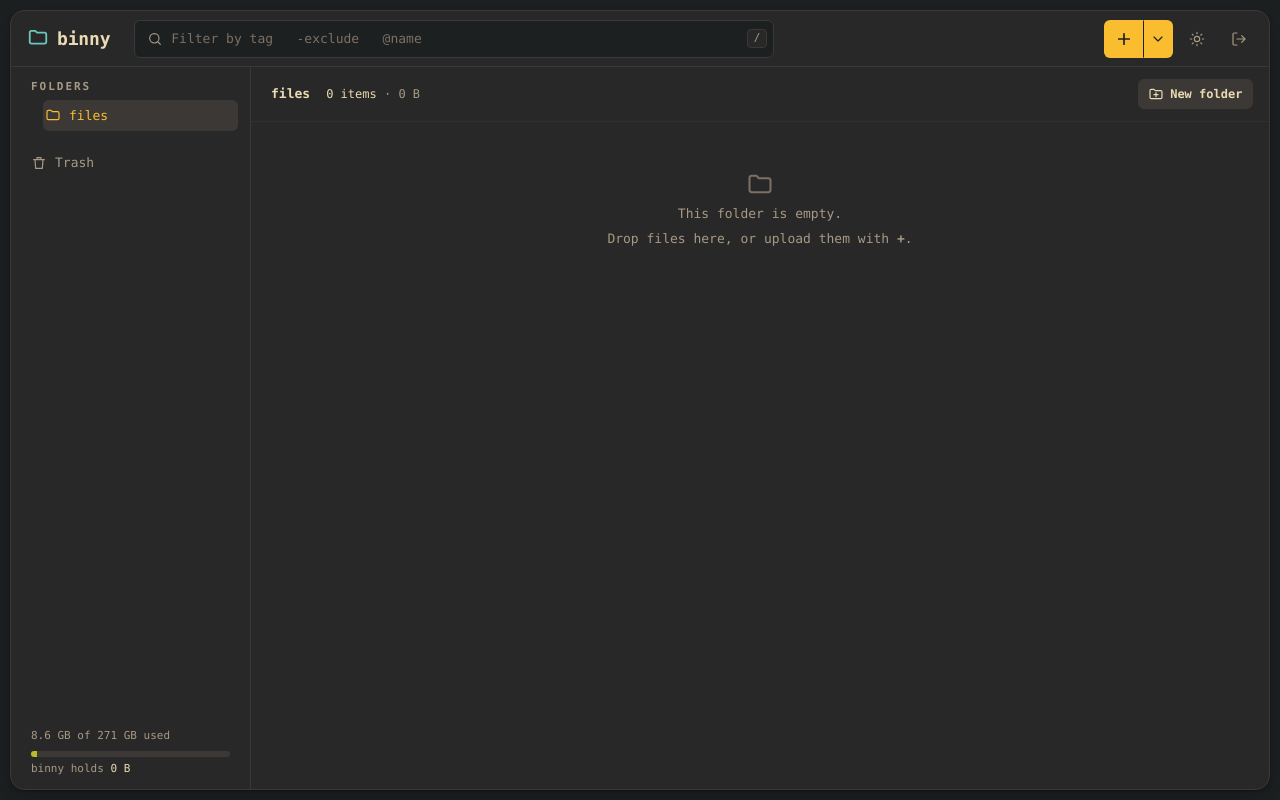
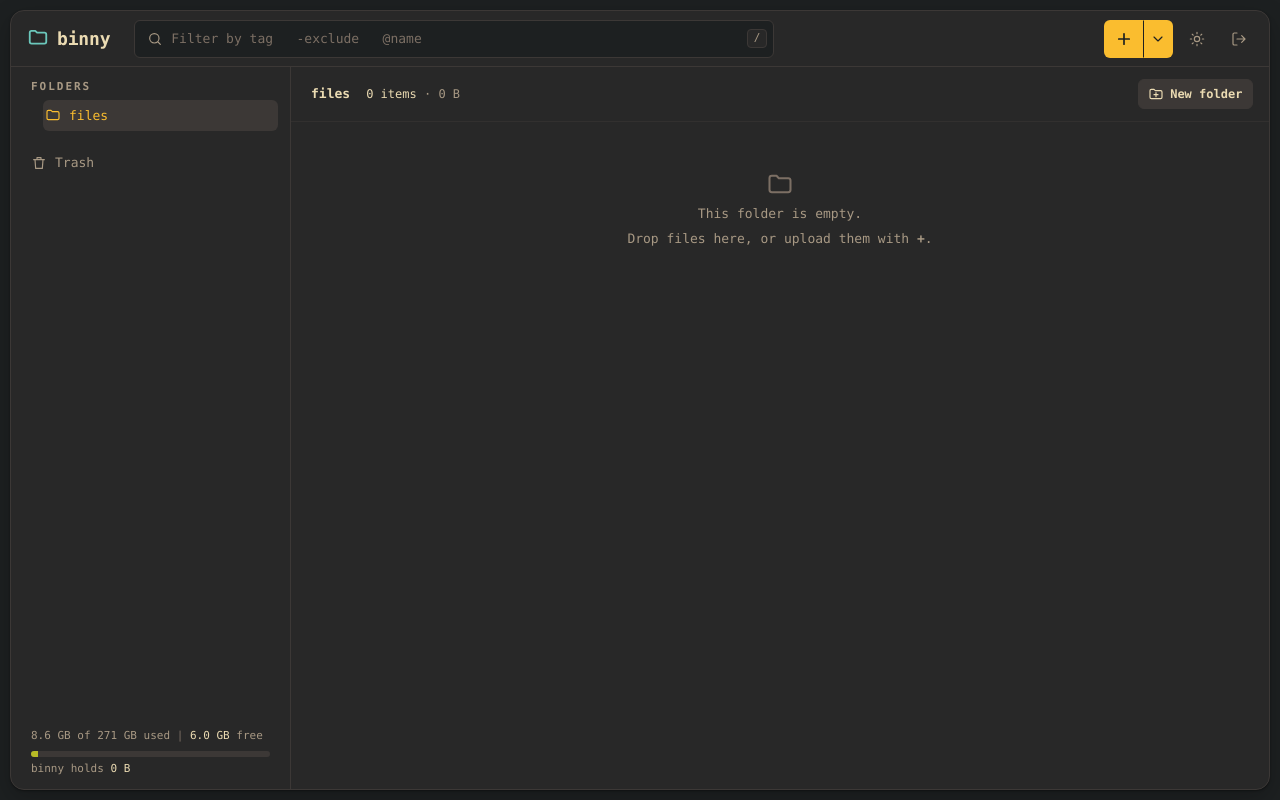
Before and after one commit to cavecomputing/binny, a Flask app: page / in a window 1280 px wide. Run offline with Flask 3, Linux system fonts and the light colour scheme; the visitor is signed in with stand-in values (Sample User, id 1); data that the repository does not hold is empty; parts of the project's set-up code (start-up, migrations or seed data) failed here and were passed over.

Commit message:
Show the disk's free space beside the used space in the sidebar
The storage line said how much of the disk was used but not how much was left.
It now reads "1.6 TB of 4.0 TB used | 2.4 TB free", from the free bytes of the
disk holding data/files. That is longer than the 240px sidebar could hold on a
line, so the sidebar is 280px wide, and the free part wraps as a unit if a
longer figure still doesn't fit. The desktop README screenshots are retaken for
the wider sidebar.

Co-Authored-By: Claude Sonnet 5.5 <noreply@anthropic.com>
Claude-Session: https://claude.ai/code/session_01Qe7URwaArr4JHzL1Xy3gCh

```diff
--- a/binny/api/folders.py
+++ b/binny/api/folders.py
@@ -33,7 +33,7 @@ def folder_tree():
                             for row in conn.execute(SUBFOLDERS, (folder,))]
         files_size = index.folder_totals(conn, '')[1]
     disk = shutil.disk_usage(config.FILES_DIR)
-    return {'tree': tree, 'files_size': files_size, 'disk': {'total': disk.total, 'used': disk.used},
+    return {'tree': tree, 'files_size': files_size, 'disk': {'total': disk.total, 'used': disk.used, 'free': disk.free},
             'trash_items': len(trash_entries())}
 
 
--- a/binny/static/css/style.css
+++ b/binny/static/css/style.css
@@ -178,7 +178,7 @@ svg.i { width: 16px; height: 16px; fill: none; stroke: currentColor; stroke-widt
 mark { background: none; color: var(--accent-text); font-weight: 700; }
 
 /* ---------- sidebar: folder tree and disk usage ---------- */
-.side { width: 240px; overflow-y: auto; gap: var(--app-space-5); }
+.side { width: 280px; overflow-y: auto; gap: var(--app-space-5); }
 .side .cc-eyebrow { color: var(--fg-muted); border: 0; padding: 0 var(--app-space-3); margin: 0 0 var(--app-space-1); }
 .nav { display: flex; flex-direction: column; gap: 2px; }
 .nav .cc-shell__row { display: flex; align-items: center; gap: var(--app-space-3); min-width: 0; text-decoration: none; transition: background 120ms ease, color 120ms ease; }
@@ -195,6 +195,8 @@ button.twisty:hover { background: var(--border); color: var(--fg); }
 .twisty[aria-expanded="true"] .i { transform: rotate(90deg); }
 .storage { padding: 0 var(--app-space-3); font-family: var(--font-mono); font-size: 11px; color: var(--fg-muted); }
 .storage b { color: var(--fg); font-weight: 400; }
+.storage .sep { color: var(--fg-subtle); }
+.storage .free { white-space: nowrap; }
 .meter { height: 6px; margin: 6px 0 4px; border-radius: 3px; background: var(--bg-inset); overflow: hidden; }
 .meter i { display: block; height: 100%; background: var(--accent-alt); }
 .meter--full i { background: var(--accent-warm); }
--- a/binny/static/js/sidebar.js
+++ b/binny/static/js/sidebar.js
@@ -40,10 +40,10 @@ export async function loadTree() {
     if (isTrash()) $('trashNav').setAttribute('aria-current', 'page');
     else $('trashNav').removeAttribute('aria-current');
 
-    const { used, total } = data.disk;
+    const { used, total, free } = data.disk;
     const percent = total ? Math.round((used / total) * 100) : 0;
     $('storage').innerHTML = `
-        <div>${formatSize(used)} of ${formatSize(total)} used</div>
+        <div>${formatSize(used)} of ${formatSize(total)} used <span class="sep">|</span> <span class="free"><b>${formatSize(free)}</b> free</span></div>
         <div class="meter${percent >= 90 ? ' meter--full' : ''}"><i style="width: ${percent}%"></i></div>
         <div>binny holds <b>${formatSize(data.files_size)}</b></div>`;
 }
```
Also changed, not shown: tests/test_folders.py (+3 -1 lines), assets/explorer.png, assets/search.png, assets/tag-editor.png, assets/upload-from-link.png.
